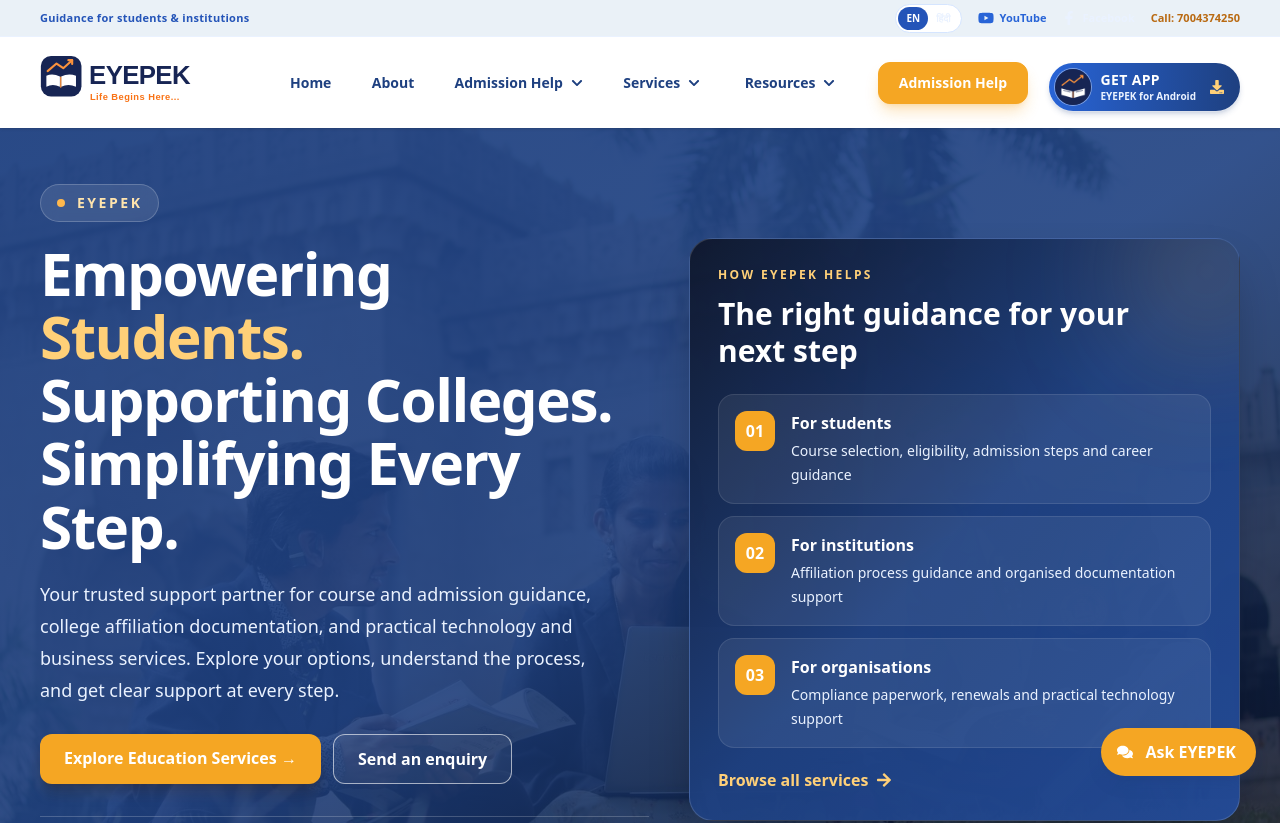
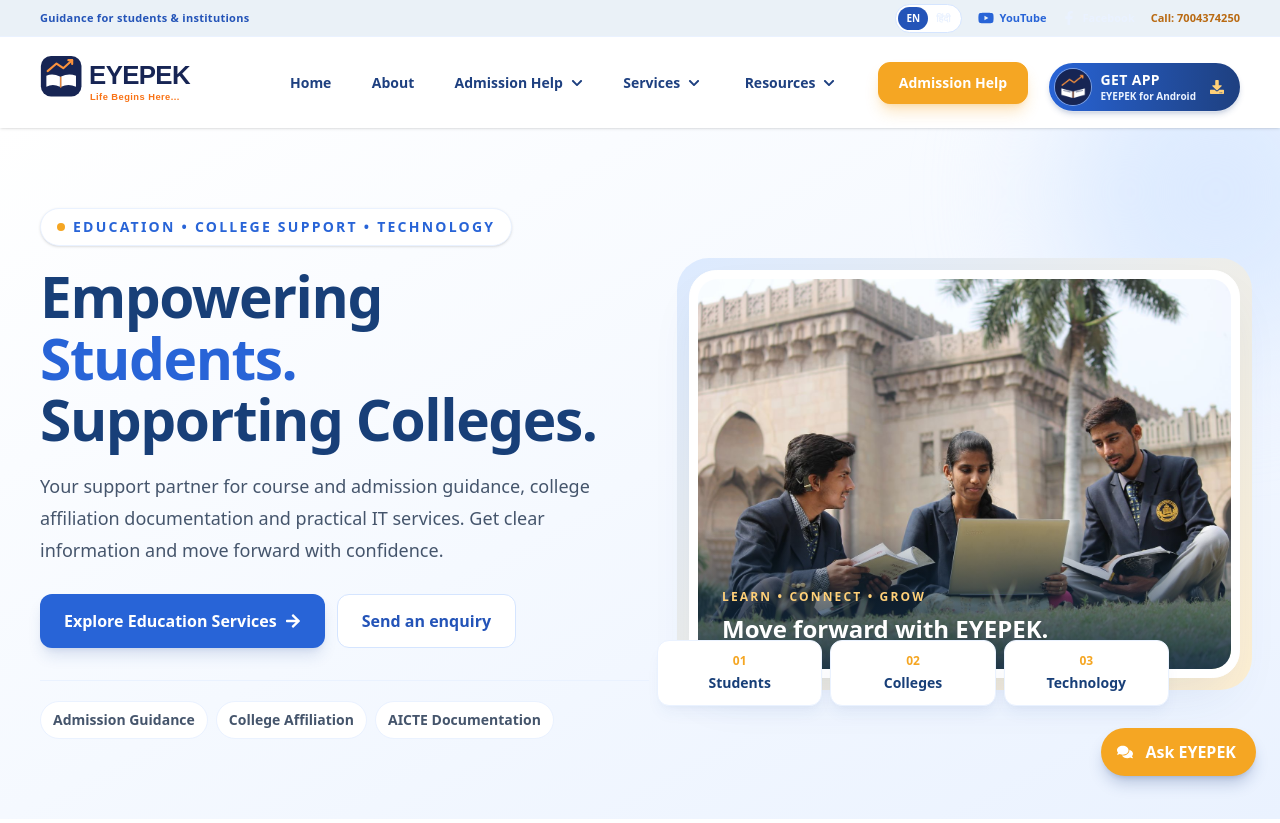
Before and after one commit to eyepek/EYEPEK, a React (Vite) app: page / in a window 1280 px wide. Shown: the top 823 px of the page. Built offline with nearby package versions, Linux system fonts and the light colour scheme.

Commit message:
Redesign homepage hero in clean education-services style

```diff
--- a/src/pages/HomePage.jsx
+++ b/src/pages/HomePage.jsx
@@ -95,60 +95,42 @@ const HomePage = () => {
   const t = (english, hindi) => hi ? hindi : english;
   return (
   <main className='bg-[#f4f7fb] text-slate-900'>
-    <section className='relative isolate overflow-hidden bg-blue-950 text-white'>
-      <img
-        className='absolute inset-0 -z-20 h-full w-full object-cover object-center'
-        src='/images/students-campus.jpg'
-        alt='Students studying together outdoors in a campus setting (illustrative photo)'
-      />
-      <div className='absolute inset-0 -z-10 bg-gradient-to-br from-blue-950/95 via-blue-950/90 to-slate-950/80' />
-      <div className='mx-auto grid min-h-[620px] max-w-7xl items-center gap-8 px-5 py-12 sm:px-8 md:min-h-[650px] md:grid-cols-[1.05fr_0.95fr] md:gap-10 md:px-10 md:py-14'>
-        <div className='max-w-2xl'>
-          <p className='mb-5 inline-flex items-center gap-3 rounded-full border border-white/20 bg-white/10 px-4 py-2 text-xs font-bold uppercase tracking-[0.18em] text-orange-200 backdrop-blur-sm sm:text-sm'>
-            <span className='h-2 w-2 rounded-full bg-orange-400' /> EYEPEK
+    <section className='relative overflow-hidden bg-gradient-to-br from-white via-[#f5f9ff] to-[#eaf2ff]'>
+      <div className='pointer-events-none absolute -right-24 -top-24 h-80 w-80 rounded-full bg-[#dceaff] blur-3xl' aria-hidden='true' />
+      <div className='mx-auto grid min-h-[560px] max-w-7xl items-center gap-10 px-5 py-14 sm:px-8 md:grid-cols-[1.05fr_0.95fr] md:px-10 md:py-20'>
+        <div className='relative z-10 max-w-2xl'>
+          <p className='mb-5 inline-flex items-center gap-2 rounded-full border border-blue-100 bg-white px-4 py-2 text-xs font-extrabold uppercase tracking-[0.16em] text-[#2864d7] shadow-sm sm:text-sm'>
+            <span className='h-2 w-2 rounded-full bg-[#f5a623]' /> {t('Education • College Support • Technology', 'शिक्षा • कॉलेज सहायता • तकनीक')}
           </p>
-          <h1 className='max-w-[650px] text-[2.65rem] font-black leading-[1.08] tracking-tight sm:text-5xl lg:text-[3.35rem] xl:text-[3.65rem]'>
-            {hi ? <>छात्रों को आगे बढ़ाएँ।<br />कॉलेजों को सहयोग दें।<br />हर कदम आसान बनाएँ।</> : <>Empowering <span className='text-orange-300'>Students.</span><br />Supporting Colleges.<br />Simplifying Every Step.</>}
+          <h1 className='max-w-[680px] text-[2.55rem] font-black leading-[1.08] tracking-tight text-[#183f78] sm:text-5xl lg:text-[3.55rem]'>
+            {hi ? <>छात्रों को सही दिशा।<br /><span className='text-[#2864d7]'>कॉलेजों को भरोसेमंद</span> सहयोग।</> : <>Empowering <span className='text-[#2864d7]'>Students.</span><br />Supporting Colleges.</>}
           </h1>
-          <p className='mt-5 max-w-xl text-base leading-7 text-blue-100 sm:text-lg sm:leading-8'>
-            {t('Your trusted support partner for course and admission guidance, college affiliation documentation, and practical technology and business services. Explore your options, understand the process, and get clear support at every step.', 'कोर्स और प्रवेश मार्गदर्शन, कॉलेज संबद्धता के दस्तावेज़ तथा तकनीकी और व्यवसाय सेवाओं के लिए EYEPEK आपका सहयोगी है। विकल्प समझें और हर कदम पर साफ़ सहायता पाएँ।')}
+          <p className='mt-5 max-w-xl text-base leading-7 text-slate-600 sm:text-lg sm:leading-8'>
+            {t('Your support partner for course and admission guidance, college affiliation documentation and practical IT services. Get clear information and move forward with confidence.', 'कोर्स और प्रवेश मार्गदर्शन, कॉलेज संबद्धता के दस्तावेज़ और IT सेवाओं के लिए आपका सहयोगी। सही जानकारी पाएँ और आत्मविश्वास से आगे बढ़ें।')}
           </p>
           <div className='mt-7 flex flex-wrap gap-3'>
-            <a href='#admissions' className='rounded-xl bg-orange-500 px-6 py-3 font-bold text-white shadow-lg shadow-orange-950/25 transition hover:bg-orange-400'>{t('Explore Education Services', 'शिक्षा सेवाएँ देखें')} <span aria-hidden='true'>→</span></a>
-            <a href='/contact' className='rounded-xl border border-white/60 bg-white/5 px-6 py-3 font-bold text-white transition hover:bg-white hover:text-blue-950'>{t("Send an enquiry","सवाल पूछें")}</a>
+            <a href='/services/education' className='inline-flex items-center gap-2 rounded-xl bg-[#2864d7] px-6 py-3.5 font-bold text-white shadow-lg shadow-blue-900/15 transition hover:-translate-y-0.5 hover:bg-[#1e4fae]'>{t('Explore Education Services', 'शिक्षा सेवाएँ देखें')} <FaArrowRight aria-hidden='true' /></a>
+            <a href='/contact' className='inline-flex items-center gap-2 rounded-xl border border-blue-200 bg-white px-6 py-3.5 font-bold text-[#2454b8] transition hover:border-[#2864d7] hover:bg-blue-50'>{t('Send an enquiry', 'पूछताछ करें')}</a>
           </div>
-          <div className='mt-8 flex flex-wrap gap-2 border-t border-white/20 pt-5 text-xs font-semibold text-blue-50 sm:text-sm'>
-            <span className='rounded-full border border-white/20 bg-white/10 px-3 py-2'>{t("Admissions & Documents","प्रवेश और दस्तावेज़")}</span>
-            <span className='rounded-full border border-white/20 bg-white/10 px-3 py-2'>{t("College Affiliation","कॉलेज संबद्धता")}</span>
-            <span className='rounded-full border border-white/20 bg-white/10 px-3 py-2'>{t("AICTE-Related Guidance","AICTE प्रक्रिया मार्गदर्शन")}</span>
+          <div className='mt-8 flex flex-wrap gap-2 border-t border-blue-100 pt-5 text-xs font-semibold text-slate-600 sm:text-sm'>
+            {[t('Admission Guidance', 'प्रवेश मार्गदर्शन'), t('College Affiliation', 'कॉलेज संबद्धता'), t('AICTE Documentation', 'AICTE दस्तावेज़')].map(item => <span key={item} className='rounded-full border border-blue-100 bg-white px-3 py-2'>{item}</span>)}
           </div>
         </div>
-        <aside className='relative mx-auto w-full max-w-xl md:max-w-none'>
-          <div className='relative overflow-hidden rounded-3xl border border-white/15 bg-gradient-to-br from-slate-900/95 via-blue-950/95 to-blue-900/95 p-5 shadow-2xl shadow-black/30 sm:p-7'>
-            <div className='absolute -right-12 -top-12 h-40 w-40 rounded-full bg-orange-500/20 blur-3xl' aria-hidden='true' />
-            <p className='relative text-xs font-extrabold uppercase tracking-[0.2em] text-orange-300'>{t("How EYEPEK helps","EYEPEK कैसे मदद करता है")}</p>
-            <h2 className='relative mt-3 max-w-md text-2xl font-extrabold leading-tight text-white sm:text-3xl'>{t("The right guidance for your next step","आपके अगले कदम के लिए सही मार्गदर्शन")}</h2>
-            <div className='relative mt-6 space-y-3'>
-              {[
-                ['01', t('For students', 'छात्रों के लिए'), t('Course selection, eligibility, admission steps and career guidance', 'कोर्स चयन, पात्रता, प्रवेश प्रक्रिया और करियर मार्गदर्शन')],
-                ['02', t('For institutions', 'संस्थानों के लिए'), t('Affiliation process guidance and organised documentation support', 'संबद्धता प्रक्रिया और व्यवस्थित दस्तावेज़ सहायता')],
-                ['03', t('For organisations', 'संगठनों के लिए'), t('Compliance paperwork, renewals and practical technology support', 'अनुपालन कागज़ात, नवीनीकरण और तकनीकी सहायता')],
-              ].map(([number, title, description]) => (
-                <div key={number} className='flex gap-3 rounded-2xl border border-white/10 bg-white/[0.07] p-3.5 sm:gap-4 sm:p-4'>
-                  <span className='flex h-10 w-10 shrink-0 items-center justify-center rounded-xl bg-orange-500 font-black text-white'>{number}</span>
-                  <div className='min-w-0'>
-                    <h3 className='font-bold text-white'>{title}</h3>
-                    <p className='mt-1 text-sm leading-6 text-blue-100'>{description}</p>
-                  </div>
-                </div>
-              ))}
+        <div className='relative mx-auto w-full max-w-xl'>
+          <div className='absolute -inset-3 rounded-[2rem] bg-gradient-to-br from-[#dceaff] to-[#fff0d2]' aria-hidden='true' />
+          <div className='relative overflow-hidden rounded-[1.7rem] border border-white bg-white p-2 shadow-2xl shadow-blue-900/10'>
+            <img src='/images/students-campus.jpg' alt={t('Students learning together on a campus', 'कैंपस में साथ पढ़ते विद्यार्थी')} className='h-[300px] w-full rounded-[1.25rem] object-cover sm:h-[390px]' />
+            <div className='absolute inset-x-2 bottom-2 rounded-b-[1.2rem] bg-gradient-to-t from-[#102a43]/90 via-[#102a43]/55 to-transparent px-6 pb-6 pt-16 text-white'>
+              <p className='text-xs font-extrabold uppercase tracking-[0.18em] text-[#ffd078]'>{t('Learn • Connect • Grow', 'सीखें • जुड़ें • आगे बढ़ें')}</p>
+              <p className='mt-2 text-xl font-black sm:text-2xl'>{t('Move forward with EYEPEK.', 'EYEPEK के साथ आगे बढ़ें।')}</p>
             </div>
-            <a href='#student-support' className='relative mt-5 inline-flex items-center gap-2 font-bold text-orange-300 transition hover:text-white'>{t('Browse all services', 'सभी सेवाएँ देखें')} <FaArrowRight aria-hidden='true' /></a>
           </div>
-        </aside>
+          <div className='relative mx-auto mt-4 grid max-w-lg grid-cols-3 gap-2 sm:absolute sm:-bottom-7 sm:-left-8 sm:mt-0 sm:w-[calc(100%+2rem)]'>
+            {[['01',t('Students','विद्यार्थी')],['02',t('Colleges','कॉलेज')],['03',t('Technology','तकनीक')]].map(([n,label]) => <div key={n} className='rounded-xl border border-blue-100 bg-white px-3 py-3 text-center shadow-lg shadow-blue-900/5'><span className='block text-xs font-extrabold text-[#f5a623]'>{n}</span><span className='mt-1 block text-xs font-bold text-[#183f78] sm:text-sm'>{label}</span></div>)}
+          </div>
+        </div>
       </div>
     </section>
-
 
     <section id="national-services" className="bg-white px-5 py-16 sm:px-8 md:px-10 md:py-20">
       <div className="mx-auto max-w-7xl">
```
